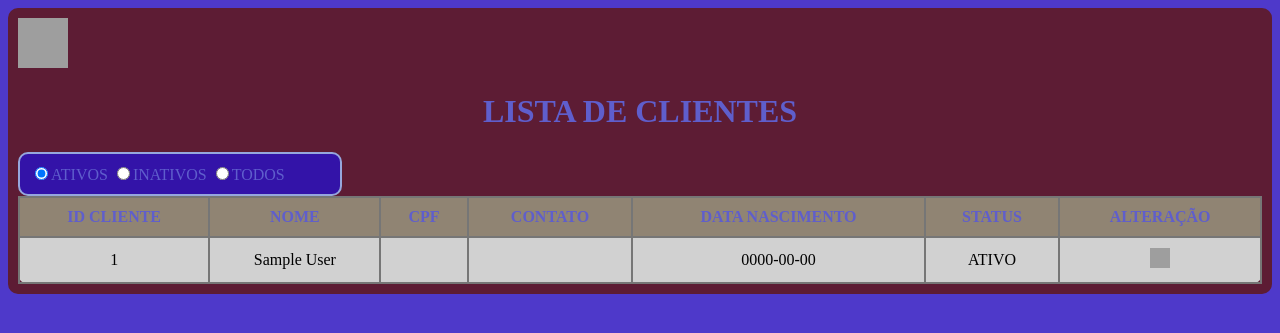
After one commit to Laiz-bsoliveira/DEVTI32, a PHP site: page /lista_agenda.php in a window 1280 px wide. The commit adds this page. Shown: the top 333 px of the page. Run offline with PHP 8.4, Linux system fonts and the light colour scheme; the visitor is signed in with stand-in values (Sample User, id 1); grey boxes are pictures that could not be loaded.

Commit message:
lista_agenda

```diff
--- a/agenda/css/global.css
+++ b/agenda/css/global.css
@@ -1,5 +1,5 @@
 body{
-    background-color:  black  ;
+    background-color: rgba(43, 17, 192, 0.831) ;
 }
 
 /* AJUSTE E ORGANIZAÇÃO DOS CONTEÚDOS */
@@ -7,11 +7,11 @@ body{
     display: flex;
     flex-flow: row;
     justify-content: space-between;
-    background-color: #b17871bd;
+    background-color: rgba(43, 17, 192, 0.831) ;
     border-radius: 30px;
     height: 75px;
     font-family: 'Courier New', Courier, monospace;
-    color: #efe9e1;
+    color:rgb(95, 94, 204);
 }
 
 .topo h1{
@@ -32,7 +32,7 @@ body{
     border-radius: 100%;
     width: 50px;
     height:50px;
-    border: 2px solid #B17871;
+    border: 2px solid#96a7dd solid;
 }
 
 
@@ -47,10 +47,10 @@ body{
     height: 300px;
     display: flex;
     justify-content: center;
-    background-color: #5d1c34dd;
+    background-color:  rgba(43, 17, 192, 0.831);
     margin: 30px;
     border-radius: 20px;
-    border:#B17871 solid 4px;
+    border:#96a7dd solid 4px;
     flex-flow: column;
 
     align-items: center;
@@ -60,7 +60,7 @@ body{
 .menu1 label, .menu2 label, .menu3 label, .menu4 label, .menu5 label, .menu6 label{
     border-radius: 10px;
     margin-bottom: 5px;
-    color: #B17871;
+    color: rgb(95, 94, 204);
     font-size: 20px;
     text-align: center;
     padding: 2px;
@@ -85,23 +85,21 @@ body{
     /* LISTA USUARIOS */
 .menu1:hover, .menu2:hover{
     transform: scale(1.109); /*EFEITO ALTERANDO ESCALA EM 1.1x*/
-    background-color: #5d1c348d;
+    background-color:  rgba(43, 17, 192, 0.831);
 }
 /* CLIENTE LISTA HOVER */
 .menu5:hover, .menu6:hover{
 transform: scale(1.109); /*EFEITO ALTERANDO ESCALA EM 1.1x*/
-    background-color: #4b391f;
+    background-color: rgba(43, 17, 192, 0.831);
 
 }
 
 /* CADASTRA FUN/USU */
  .menu3:hover, .menu4:hover{
     transform: scale(1.109); /*EFEITO ALTERANDO ESCALA EM 1.1x*/
-    background-color: #c711548d;
+    background-color:  rgba(43, 17, 192, 0.831);
 
  }
 .menu1, .menu2, .menu3, .menu4, .menu5, .menu6{
     transition: transform 0.5s; /*TEMPO PARA CONCLUSÃO DO EFEITO */
 }
-
-/* LABELS DOS MENUS */
--- a/agenda/css/lista.css
+++ b/agenda/css/lista.css
@@ -2,7 +2,7 @@
 
 .global h1{
     font-family: 'Times New Roman', Times, serif;
-    color: rgb(186, 192, 198);
+    color: rgb(95, 94, 204);
     text-align: center;
 }
 
@@ -32,7 +32,7 @@ td, th{
 }
 
 th{
-     color: rgb(37, 37, 37);
+     color: rgb(95, 94, 204);
      background-color: #908473;
 }
 
@@ -49,14 +49,14 @@ tr:hover{
 
 .filtro{
     width: 300px;
-    background-color: #003064;
+    background-color: rgba(43, 17, 192, 0.831);
     border-radius: 10px;
-    color: #899481;
+    color: rgb(95, 94, 204);
     padding: 10px;
-    border: 2px solid #899481;
+    border: 2px #96a7dd solid;
 }
 
 #cat_imagem{
     border-radius: 20px;
-    border: 5px solid rgb(252, 226, 174);
+    border: 5px #96a7dd solid;
 }
--- /dev/null
+++ b/agenda/lista_agenda.php
@@ -0,0 +1,111 @@
+<?php
+// CONEXÃO COM O BANCO
+include("utils/conectadb.php");
+include("utils/verificalogin.php");
+
+// TRAZ OS FUNCIONÁRIOS DO BANCO
+$sqlcli = "SELECT * FROM clientes WHERE CLI_ATIVO = 1";
+$enviaquery = mysqli_query($link, $sqlcli);
+
+
+// AQUI FILTRA AS MINHAS ESCOLHAS
+$ativo = 1;
+
+// AGORA FUNÇÕES DE CADA CLICK
+if($_SERVER['REQUEST_METHOD'] == 'POST'){
+    $ativo = $_POST['filtro'];
+    echo($ativo);
+
+    if($ativo == 1){
+        // VERIFICA SE ATIVO É IGUAL A 1
+        $sql = "SELECT * FROM clientes WHERE CLI_ATIVO = 1";
+        $enviaquery = mysqli_query($link, $sql);
+    }
+    else if($ativo == 0){
+        // VERIFICA SE ATIVO É IGUAL A 0
+        $sql = "SELECT * FROM clientes WHERE CLI_ATIVO = 0";
+        $enviaquery = mysqli_query($link, $sql);
+    }
+    else{
+    // VERIFICA SE ATIVO É DIFERENTE DE 1 E 0
+        $sql = "SELECT * FROM clientes;";
+        $enviaquery = mysqli_query($link, $sql);
+    }
+
+
+}
+?>
+
+<!DOCTYPE html>
+<html lang="pt-br">
+<head>
+    <meta charset="UTF-8">
+    <meta name="viewport" content="width=device-width, initial-scale=1.0">
+    <link rel="stylesheet" href="css/global.css">
+    <link rel="stylesheet" href="css/lista.css">
+
+    <title>LISTA CLIENTES</title>
+</head>
+<body>
+    <div class='global'>
+        <div class='tabela'>
+            <!-- BOTÃO VOLTAR -->
+            <a href="backoffice.php"><img src='icons/arrow47.png' width=50 height=50></a>
+            <h1>LISTA DE CLIENTES</h1>
+             <!-- CRIAÇÃO DE FILTRO DE TABLE -->
+             <form action='cliente_lista.php' method='post'>
+                <div class='filtro'>
+                    <input type='radio' name='filtro' value='1' required onclick='submit()' <?= $ativo == '1'?'checked':''?>>ATIVOS
+
+                    <input type='radio' name='filtro' value='0' required onclick='submit()' <?= $ativo == '0'?'checked':''?>>INATIVOS
+
+                    <input type='radio' name='filtro' value='2' required onclick='submit()' <?= $ativo == '2'?'checked':''?>>TODOS
+
+                </div>
+            </form>
+
+            <table>
+                <tr>
+                    <th>ID CLIENTE</th>
+                    <th>NOME</th>
+                    <th>CPF</th>
+                    <th>CONTATO</th>
+                    <th>DATA NASCIMENTO</th>
+                    <th>STATUS</th>
+                    <th>ALTERAÇÃO</th>
+                </tr>
+
+                <!-- COMEÇOU O PHP -->
+                <?php
+
+                        while ($tbl = mysqli_fetch_array($enviaquery)){
+                            // while($tbl2 = mysqli_fetch_array($enviaquery2)){
+                ?>
+
+                <tr class='linha'>
+                    <td><?=$tbl[0]?></td> <!--COLETA CÓDIGO DO CLI [0] -->
+                    <td><?=$tbl[1]?></td> <!--COLETA NOME DO CLI [1]-->
+                    <td><?=$tbl[2]?></td> <!--COLETA CPF DO CLI [2]-->
+                    <td><?=$tbl[3]?></td> <!--COLETA CONTATO DO CLI[3]-->
+                    <td><?=$tbl[5]?></td> <!--COLETA STATUS DO CLI [4]-->
+                    <td><?=$tbl[4] == 1? 'ATIVO':'INATIVO'?></td> <!--COLETA ATIVO DO CLI [5]-->
+
+
+                    <!-- USANDO GET BRABO -->
+                    <td><a href='cliente_altera.php?id=<?= $tbl[0]?>'><img src='icons/pencil1.png' width=20 height=20></a></td>
+
+
+
+                </tr>
+                <?php
+                    }
+
+                ?>
+            </table>
+        </div>
+
+    </div>
+
+
+</body>
+</html>
```
Also changed, not shown: agenda/backoffice.php (+8 -2 lines), agenda/css/catalogo.css (+20 -23 lines), agenda/css/formulario.css (+13 -14 lines), agenda/css/globalcliente.css (+12 -14 lines).
